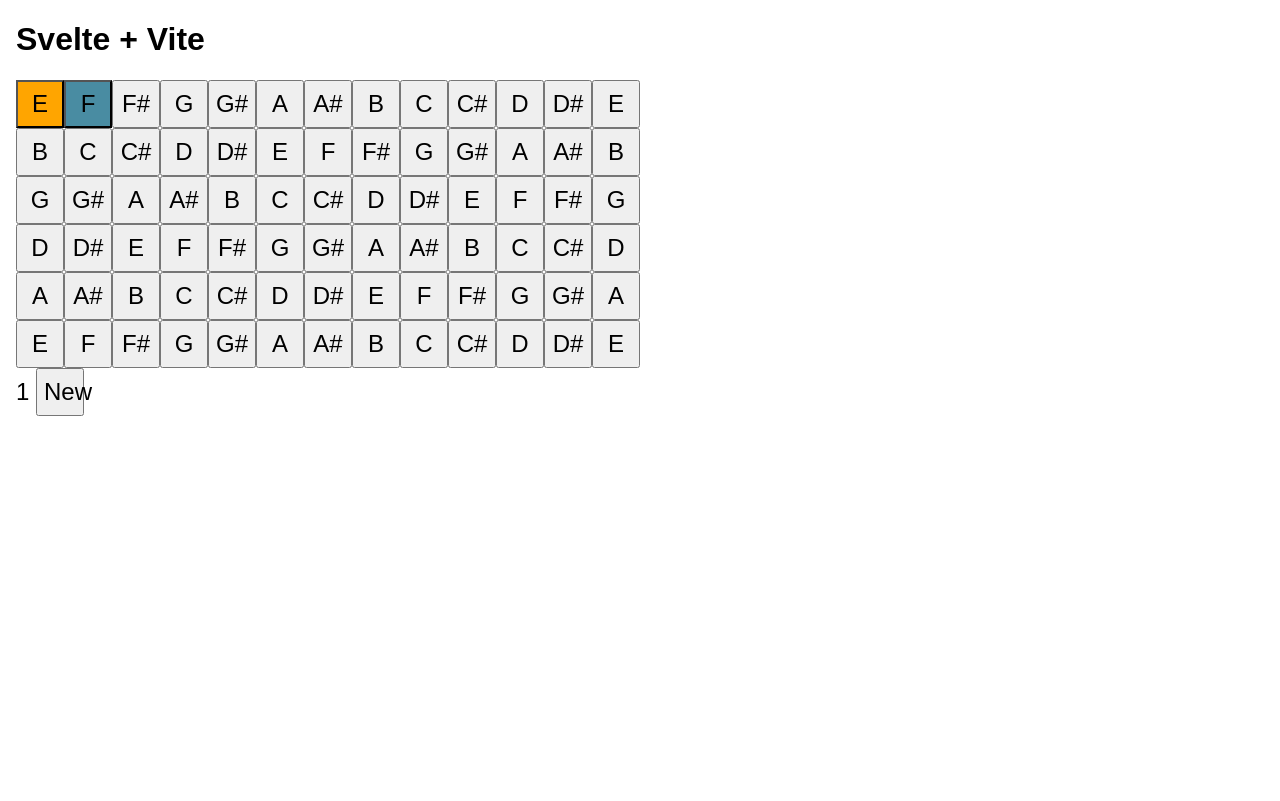
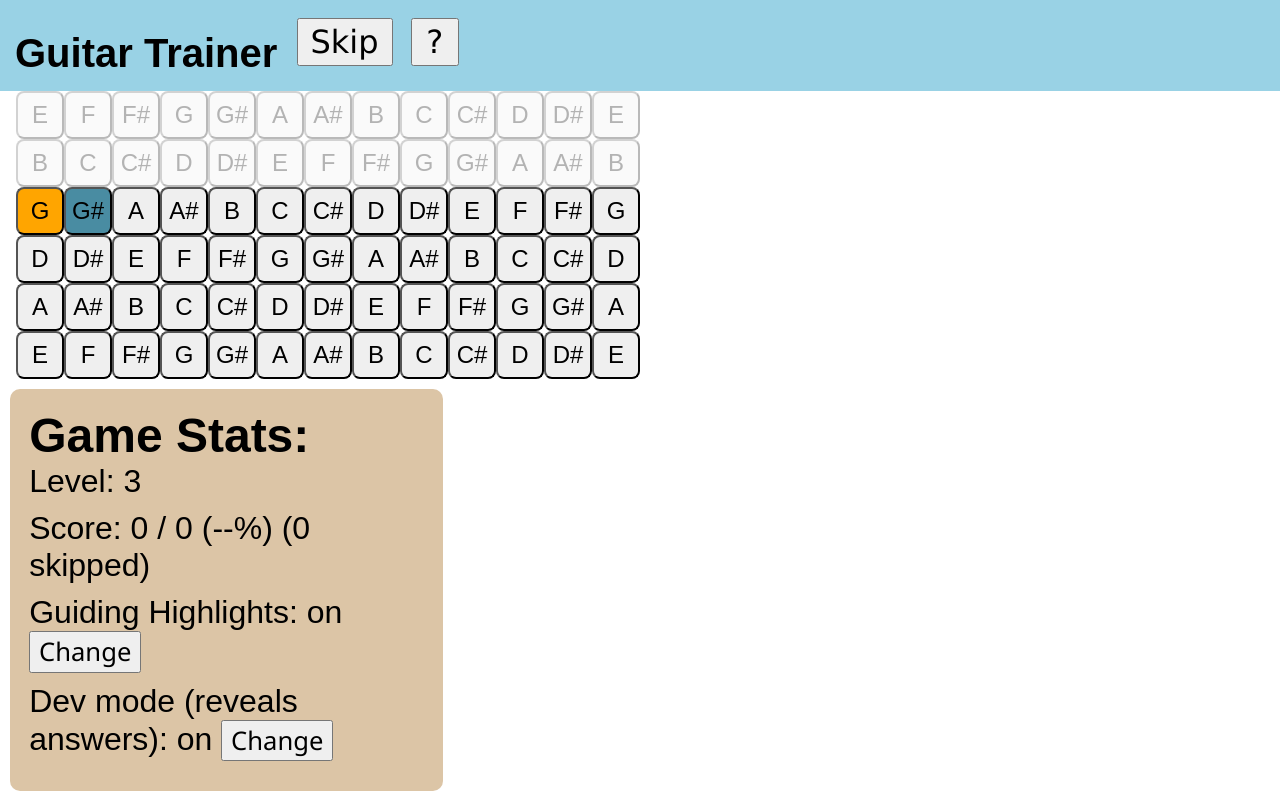
Before and after one commit to atmosbear/Guitar-Trainer, a Svelte app: page / in a window 1280 px wide. Built offline with nearby package versions, Linux system fonts and the light colour scheme.

Commit message:
Adding dev setting for 3rd and 4th string

```diff
--- a/src/App.svelte
+++ b/src/App.svelte
@@ -1,18 +1,17 @@
 <script>
-  import Component from "./Component.svelte";
+  import Fretboard from "./Fretboard.svelte";
+  import Header from "./Header.svelte";
+  import ScoreKeeper from "./ScoreKeeper.svelte";
 </script>
 
 <main>
-  <h1>Svelte + Vite</h1>
-  <Component />
+  <Header />
+  <Fretboard />
+  <ScoreKeeper />
 </main>
 
 <style>
   * {
     font-family: "Manjari Thin", sans-serif;
   }
-
-  h1 {
-    padding-left: 1rem;
-  }
 </style>
--- a/src/Component.svelte
+++ b/src/Fretboard.svelte
@@ -8,6 +8,23 @@
 		});
 		notes.push(currString);
 	});
+
+	function answer(note) {
+		if (note === $gStore.currRound.A) {
+			document.body.style.backgroundColor = "green";
+			$gStore.userScore++;
+			$gStore.outOf++;
+			$gStore.createNewRound();
+			$gStore.userScore = $gStore.userScore; // required by Svelte to update the component
+		} else {
+			document.body.style.backgroundColor = "red";
+			$gStore.outOf++;
+			// required by Svelte to update the component
+		}
+		$gStore.userScore = $gStore.userScore;
+		$gStore.outOf = $gStore.outOf;
+	}
+
 	function calculateClass(note) {
 		let possAs = generatePossibleAs(
 			$gStore.level,
@@ -20,9 +37,12 @@
 			note.name === $gStore.currRound.Q.name
 		) {
 			return "question";
-		} else if (note === $gStore.currRound.A) {
+		} else if (note === $gStore.currRound.A && $gStore.devMode) {
 			return "answer";
-		} else if (possAs.includes(note)) {
+		} else if (
+			possAs.includes(note) &&
+			$gStore.guidingHighlightsOn
+		) {
 			return "Panswer";
 		}
 	}
@@ -33,20 +53,14 @@
 		{#each string as note}
 			<button
 				on:click={() => {
-					console.log(calculateClass(note));
+					answer(note);
 				}}
+				disabled={!note.isActive}
 				class={calculateClass(note)}>{note.name}</button
 			>
 		{/each}
 		<br />
 	{/each}
-	{$gStore.currRound.A.x}
-	<button
-		on:click={() => {
-			$gStore.createNewRound();
-			$gStore = $gStore;
-		}}>New</button
-	>
 </div>
 
 <style>
@@ -64,5 +78,6 @@
 		width: 3rem;
 		height: 3rem;
 		font-size: 1.5rem;
+		border-radius: 0.5rem;
 	}
 </style>
--- a/src/Game/Game.ts
+++ b/src/Game/Game.ts
@@ -2,7 +2,7 @@
 
 import { writable } from "svelte/store"
 
-function createFretboard(): Fretboard {
+function createFretboard(weirdStringsOK: boolean = false): Fretboard {
 	let n: string[][] = [
 		["E", "F", "F#", "G", "G#", "A", "A#", "B", "C", "C#", "D", "D#", "E"],
 		["B", "C", "C#", "D", "D#", "E", "F", "F#", "G", "G#", "A", "A#", "B"],
@@ -13,15 +13,20 @@
 	]
 	let strings: Note[][] = []
 	let everyNote: Note[] = []
-	n.forEach((string, y) => {
-		let s: Note[] = []
-		string.forEach((name, x) => {
-			s.push({x, y: Math.abs(y-5), name})
-			everyNote.push({x, y: Math.abs(y-5), name})
-		})
+	n.forEach((string: string[], y: number) => {
+			let s: Note[] = []
+			string.forEach((name: string, x: number) => {
+				let isActive = true
+				if (!weirdStringsOK && y < 2) {
+					isActive = false
+					console.log(y)
+				}
+				s.push({x, y: Math.abs(y-5), name, isActive})
+				everyNote.push({x, y: Math.abs(y-5), name, isActive})
+			})
 		strings.push(s)
 	})
-	function findFret(x, y) {
+	function findFret(x: number, y: number) {
 		if (y >= 6) {
 			return undefined
 		} else if (y >= gs.fretboard.strings[0].length) {
@@ -31,17 +36,25 @@
 	return {strings, findFret, everyNote}
 }
 
-function generatePossibleQs(fretboard: Fretboard, PossibleQs: Note[] = []): Note[] {
-	if (PossibleQs.length === 0) {
-		PossibleQs = fretboard.everyNote // can't I just use a default up there? It's from the other parameter, tho... investigate later.
+function generatePossibleQs(fretboard: Fretboard, userPossibleQs: Note[] = []): Note[] {
+	let possibles: Note[] = []
+	if (userPossibleQs.length === 0) {
+		fretboard.everyNote.forEach((possible) => {
+			if (possible.isActive) {
+				possibles.push(possible)
+			}
+		})
+	} else {
+		return userPossibleQs
 	}
-	return PossibleQs
+	return possibles
 }
 
 export function generatePossibleAs(level: number, Q: Note, fretboard: Fretboard): Note[] {
 	let ripplesPerLevel: [number, number][][] = [
 		[[-1, 1], [0, 1], [1, 1]],
 		[[2, 2], [1, 0], [-1, 0]],
+		[[-1, -1]]
 	]
 	let ripplesInLevel: [number, number][] = []
 	for (let i = 1; i <= level ;i ++) {
@@ -53,9 +66,11 @@
 		(ripple) => {
 		try {
 			let fret = fretboard.findFret(ripple[0] + Q.x, ripple[1] + Q.y)
-			possibleAs.push(fret)
+			if (fret.isActive) {
+				possibleAs.push(fret)
+			}
 		} catch (e){
-			console.log(e)
+			// console.log(e)
 		}
 	})
 	possibleAs = possibleAs.filter((possibleA) => {return possibleA !== undefined }, "hi")
@@ -80,7 +95,6 @@
 		numLoops++
 	}
 	let A = getNewA()
-	console.log(A)
 	return {Q, A}
 }
 
@@ -89,15 +103,25 @@
 	public level: number
 	public currRound: Round
 	public createNewRound: Function
-	constructor(level: number, fretboard: Fretboard = createFretboard()) {
+	public userScore: number
+	public outOf: number
+	public guidingHighlightsOn: boolean
+	public devMode: boolean
+	public skipped: number
+	constructor(level: number, allowWeird = false, fretboard: Fretboard = createFretboard(allowWeird)) {
 		this.fretboard = fretboard
 		this.level = level
 		this.createNewRound = () =>{ this.currRound = createRound(this.level, this.fretboard)}
 		this.currRound = createRound(level, fretboard)
+		this.userScore = 0
+		this.outOf = 0
+		this.skipped = 0;
+		this.guidingHighlightsOn = true;
+		this.devMode = true;
 	}
 }
 
-export let gs = new GameState(2)
+export let gs = new GameState(3)
 gs.createNewRound()
 export let gStore = writable(gs)
 // gs.currRound
--- a/src/Game/Types.d.ts
+++ b/src/Game/Types.d.ts
@@ -2,6 +2,7 @@
 	x: number
 	y: number
 	name: string
+	isActive: boolean
 }
 type GuitarString = Note[]
 interface Fretboard {
--- /dev/null
+++ b/src/Header.svelte
@@ -0,0 +1,43 @@
+<script>
+	import { gStore } from "./Game/Game";
+</script>
+
+<div>
+	<p>Guitar Trainer</p>
+	<button
+		id="skipQButton"
+		on:click={() => {
+			$gStore.createNewRound();
+			$gStore.skipped++;
+		}}>Skip</button
+	>
+	<button alt="Instructions">?</button>
+</div>
+
+<style>
+	#skipQButton {
+		width: 6rem;
+		margin-right: 15px;
+	}
+	p {
+		font-size: 2.5rem;
+		font-weight: 900;
+		margin: 0;
+		padding-top: 1rem;
+		padding-right: 1rem;
+	}
+	div {
+		background-color: rgb(153, 210, 229);
+		padding: 15px;
+		display: flex;
+		flex-direction: row;
+	}
+	button {
+		font-family: "Verdana", "Segoe UI", Tahoma, Geneva, Verdana,
+			sans-serif;
+		margin: 0.2rem;
+		font-size: 2rem;
+		height: 3rem;
+		width: 3rem;
+	}
+</style>
--- /dev/null
+++ b/src/ScoreKeeper.svelte
@@ -0,0 +1,73 @@
+<script>
+	import { gStore } from "./Game/Game";
+	let percent;
+	$: {
+		percent =
+			$gStore.outOf != 0
+				? (
+						(Number($gStore.userScore) /
+							Number($gStore.outOf)) *
+						100
+				  ).toFixed(1)
+				: "--";
+	}
+</script>
+
+<div id="wholeBox">
+	<h1>Game Stats:</h1>
+	<div>Level: {$gStore.level}</div>
+	<div>
+		Score: {$gStore.userScore} / {$gStore.outOf}
+		({percent}%) ({$gStore.skipped}
+		skipped)
+	</div>
+	<div>
+		Guiding Highlights: {$gStore.guidingHighlightsOn ? "on" : "off"}
+
+		<button
+			class="changeButton"
+			on:click={() =>
+				($gStore.guidingHighlightsOn =
+					!$gStore.guidingHighlightsOn)}
+			>Change</button
+		>
+	</div>
+	<div>
+		Dev mode (reveals answers): {$gStore.devMode ? "on" : "off"}
+		<button
+			class="changeButton"
+			on:click={() => ($gStore.devMode = !$gStore.devMode)}
+			>Change</button
+		>
+	</div>
+</div>
+
+<style>
+	h1 {
+		font-size: 3rem;
+		padding: 0;
+		margin: 0;
+	}
+	div {
+		margin-bottom: 10px;
+	}
+	#wholeBox {
+		font-size: 2rem;
+		padding: 1.2rem;
+		background-color: rgb(220, 197, 166);
+		width: 30.8%;
+		margin: 10px;
+		border-radius: 10px;
+	}
+	.changeButton {
+		font-family: "Manjari Thin", "Segoe UI", Tahoma, Geneva, Verdana,
+			sans-serif;
+	}
+	button {
+		font-family: "Verdana", "Segoe UI", Tahoma, Geneva, Verdana,
+			sans-serif;
+		font-size: 1.6rem;
+		height: 2.6rem;
+		width: 7rem;
+	}
+</style>
```
Also changed, not shown: 1 other file (tests, documents, lock files or other folders).
